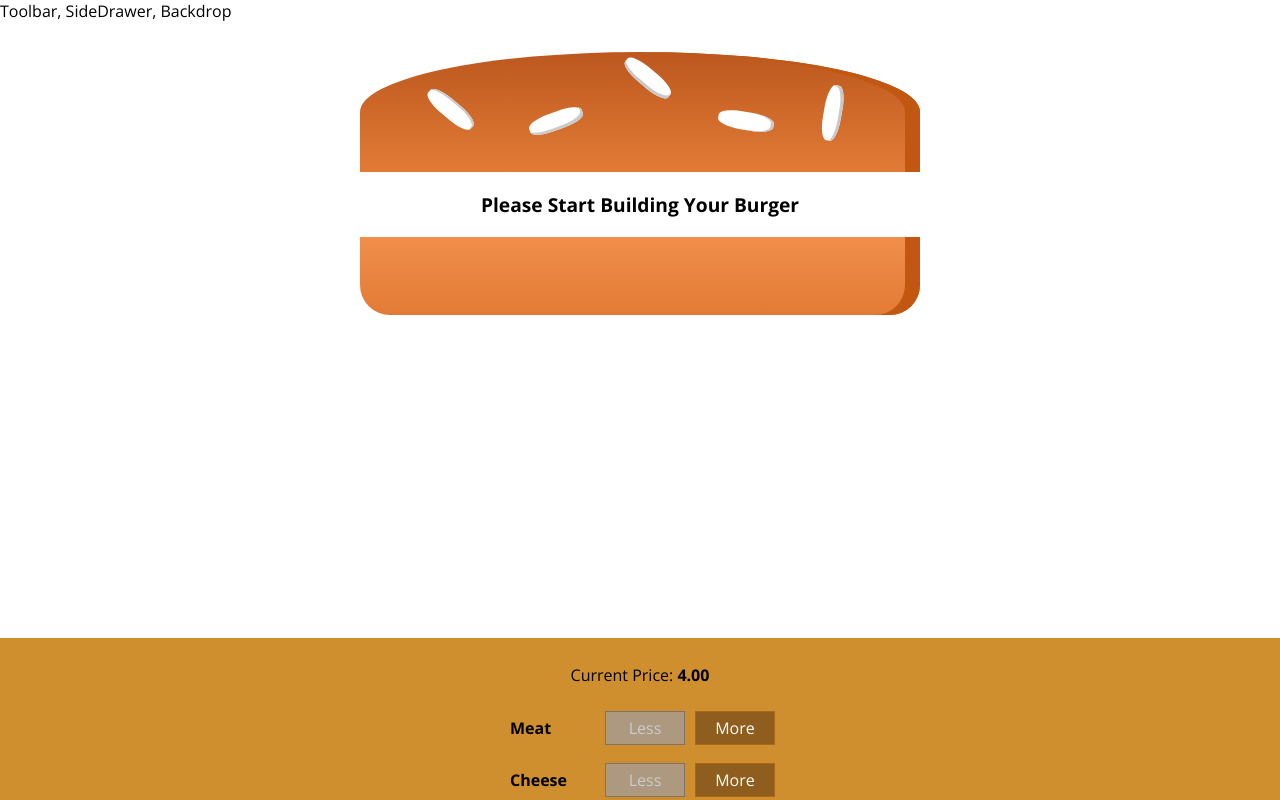
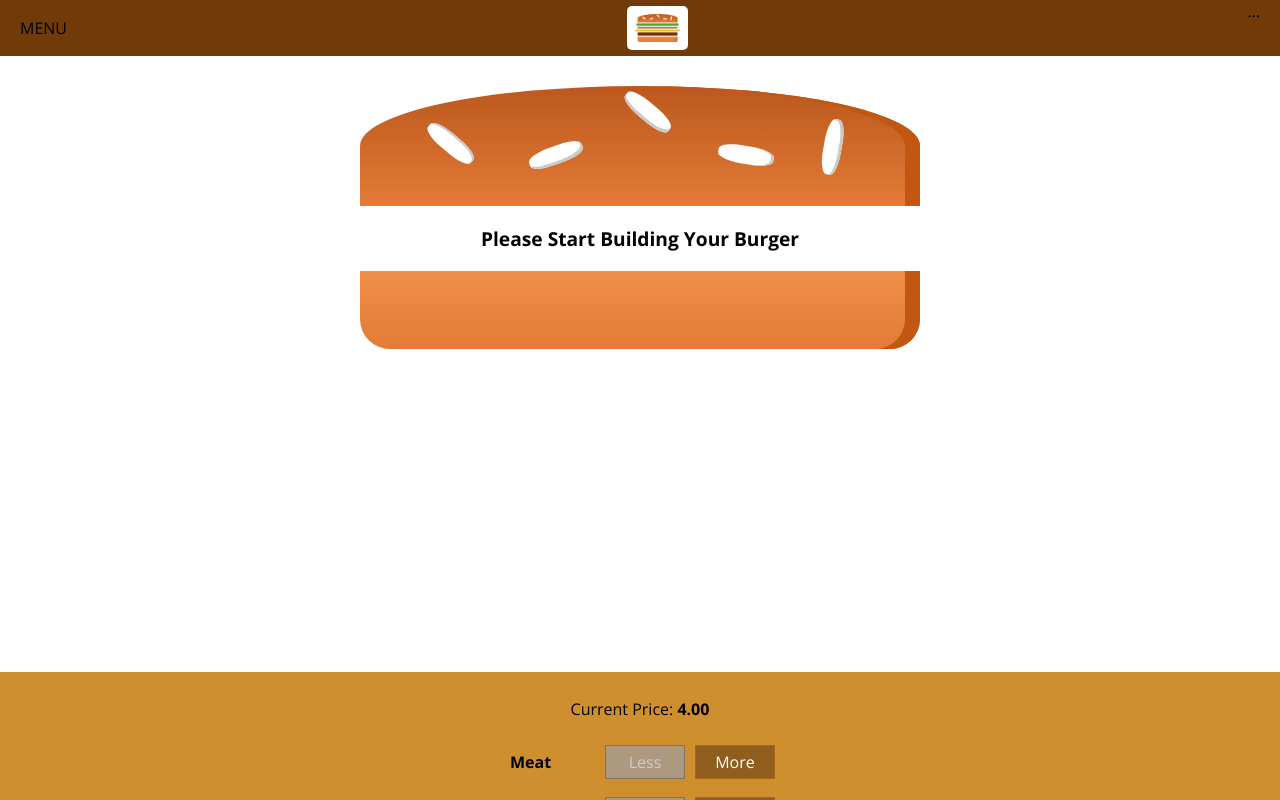
Before and after one commit to snkoski/burger_builder, a React app: page / in a window 1280 px wide. Shown: the top 800 px of the page. Built offline with nearby package versions, Linux system fonts and the light colour scheme.

Commit message:
Make Toolbar and Logo components

```diff
--- a/src/components/Layout/Layout.js
+++ b/src/components/Layout/Layout.js
@@ -2,10 +2,11 @@
 import classes from './Layout.module.css';
 
 import Aux from '../../hoc/Aux';
+import Toolbar from '../Navigation/Toolbar/Toolbar';
 
 const layout = ( props ) => (
   <Aux>
-    <div>Toolbar, SideDrawer, Backdrop</div>
+    <Toolbar />
     <main className={classes.Content}>
       {props.children}
     </main>
--- a/src/components/Layout/Layout.module.css
+++ b/src/components/Layout/Layout.module.css
@@ -1,3 +1,3 @@
 .Content {
-  margin-top: 16px;
+  margin-top: 72px;
 }
--- /dev/null
+++ b/src/components/Logo/Logo.js
@@ -0,0 +1,12 @@
+import React from 'react';
+
+import burgerLogo from '../../assets/images/burger-logo.png';
+import classes from './Logo.module.css';
+
+const logo = (props) => (
+  <div className={classes.Logo}>
+    <img src={burgerLogo} alt="MyBurger" />
+  </div>
+);
+
+export default logo;
--- /dev/null
+++ b/src/components/Logo/Logo.module.css
@@ -0,0 +1,11 @@
+.Logo {
+  background-color: white;
+  padding: 8px;
+  height: 80%;
+  box-sizing: border-box;
+  border-radius: 5px;
+}
+
+.Logo img {
+  height: 100%;
+}
--- /dev/null
+++ b/src/components/Navigation/Toolbar/Toolbar.js
@@ -0,0 +1,16 @@
+import React from 'react';
+
+import classes from './Toolbar.module.css';
+import Logo from '../../Logo/Logo';
+
+const toolbar = (props) => (
+  <header className={classes.Toolbar}>
+    <div>MENU</div>
+    <Logo />
+    <nav>
+      ...
+    </nav>
+  </header>
+);
+
+export default toolbar;
--- /dev/null
+++ b/src/components/Navigation/Toolbar/Toolbar.module.css
@@ -0,0 +1,18 @@
+.Toolbar {
+  height: 56px;
+  width: 100%;
+  position: fixed;
+  top: 0;
+  left: 0;
+  background-color: #703B09;
+  display: flex;
+  justify-content: space-between;
+  align-items: center;
+  padding: 0 20px;
+  box-sizing: border-box;
+  z-index: 90;
+}
+
+.Toolbar nav {
+  height: 100%;
+}
```
Also changed, not shown: src/assets/images/burger-logo.png (added).
